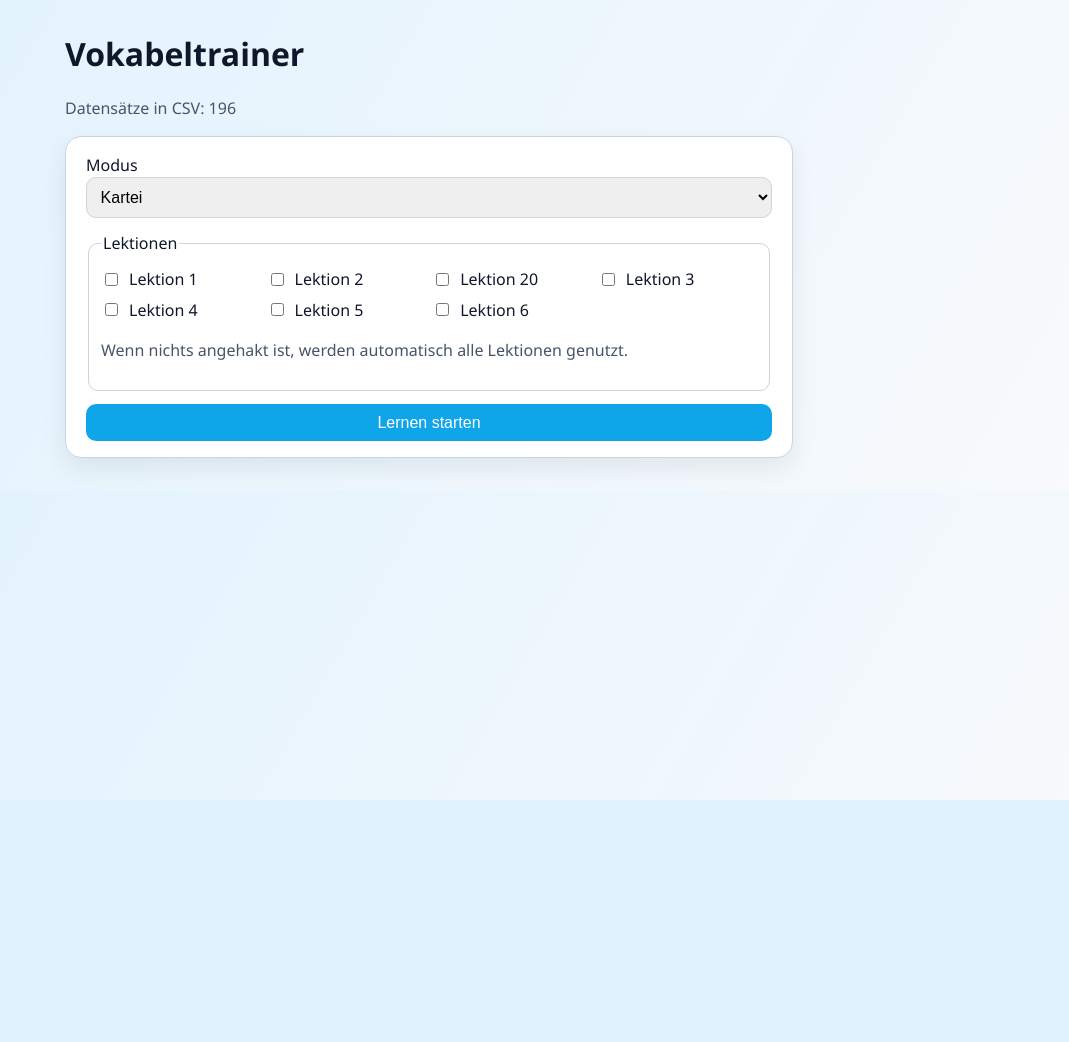
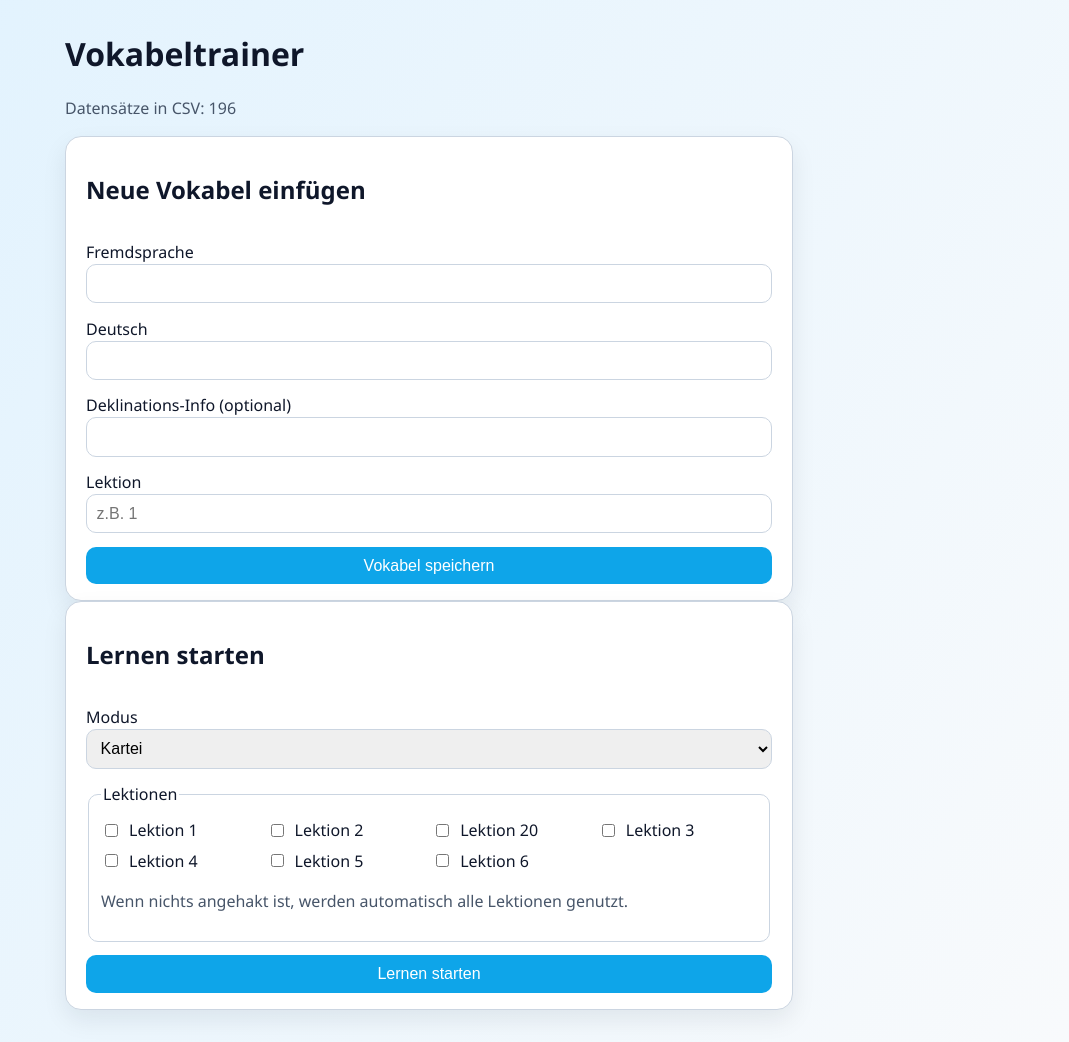
Before and after one commit to yabe32/vocab-trainer, a Flask app: page / in a window 1280 px wide. Shown: the whole page, without its empty margins (211-1280 px from the left). Before the commit the page ends 800 px from the top, so only its background shows below. Run offline with Flask 3, Linux system fonts and the light colour scheme.

Commit message:
Beschreibung der Änderungen

```diff
--- a/app.py
+++ b/app.py
@@ -135,11 +135,66 @@ def _build_queue(vokabeln, mode, selected_lektionen, block_size, block_selection
 @app.get("/")
 def index():
     vokabeln = lade_vokabeln_full()
+    status = request.args.get("status")
+    message = request.args.get("message")
     return render_template(
         "index.html",
         lektionen=alle_lektionen(vokabeln),
         total=len(vokabeln),
         error=None if vokabeln else "vokabeln.csv wurde nicht gefunden oder ist leer.",
+        status=status,
+        message=message,
+    )
+
+
+@app.post("/add_vocab")
+def add_vocab():
+    fremdsprache = (request.form.get("fremdsprache") or "").strip()
+    deutsch = (request.form.get("deutsch") or "").strip()
+    deklination = (request.form.get("deklination") or "").strip()
+    lektion = (request.form.get("lektion") or "").strip()
+
+    if not fremdsprache or not deutsch or not lektion:
+        return redirect(
+            url_for(
+                "index",
+                status="error",
+                message="Bitte Fremdsprache, Deutsch und Lektion ausfuellen.",
+            )
+        )
+
+    master = lade_vokabeln_full()
+    new_uid = _make_uid(
+        {"fremdsprache": fremdsprache, "deutsch": deutsch, "lektion": lektion}
+    )
+    for v in master:
+        if _make_uid(v) == new_uid:
+            return redirect(
+                url_for(
+                    "index",
+                    status="error",
+                    message="Diese Vokabel existiert bereits in der gewaehlten Lektion.",
+                )
+            )
+
+    master.append(
+        {
+            "fremdsprache": fremdsprache,
+            "deutsch": deutsch,
+            "deklination": deklination,
+            "lektion": lektion,
+            "richtig": 0,
+            "falsch": 0,
+        }
+    )
+    speichere_vokabeln_full(master)
+
+    return redirect(
+        url_for(
+            "index",
+            status="ok",
+            message=f"Vokabel gespeichert: {fremdsprache} -> {deutsch}",
+        )
     )
 
 
--- a/templates/index.html
+++ b/templates/index.html
@@ -11,10 +11,32 @@
     <h1>Vokabeltrainer</h1>
     <p class="muted">Datensätze in CSV: {{ total }}</p>
 
+    {% if message %}
+      <div class="card {{ 'ok' if status == 'ok' else 'error' }}">{{ message }}</div>
+    {% endif %}
+
+    <form action="{{ url_for('add_vocab') }}" method="post" class="card grid">
+      <h2>Neue Vokabel einfügen</h2>
+      <label>Fremdsprache
+        <input type="text" name="fremdsprache" required>
+      </label>
+      <label>Deutsch
+        <input type="text" name="deutsch" required>
+      </label>
+      <label>Deklinations-Info (optional)
+        <input type="text" name="deklination">
+      </label>
+      <label>Lektion
+        <input type="text" name="lektion" placeholder="z.B. 1" required>
+      </label>
+      <button type="submit">Vokabel speichern</button>
+    </form>
+
     {% if error %}
       <div class="card error">{{ error }}</div>
     {% else %}
       <form action="{{ url_for('start') }}" method="post" class="card grid">
+        <h2>Lernen starten</h2>
         <label>Modus
           <select name="mode" id="mode-select">
             <option value="kartei">Kartei</option>
```
